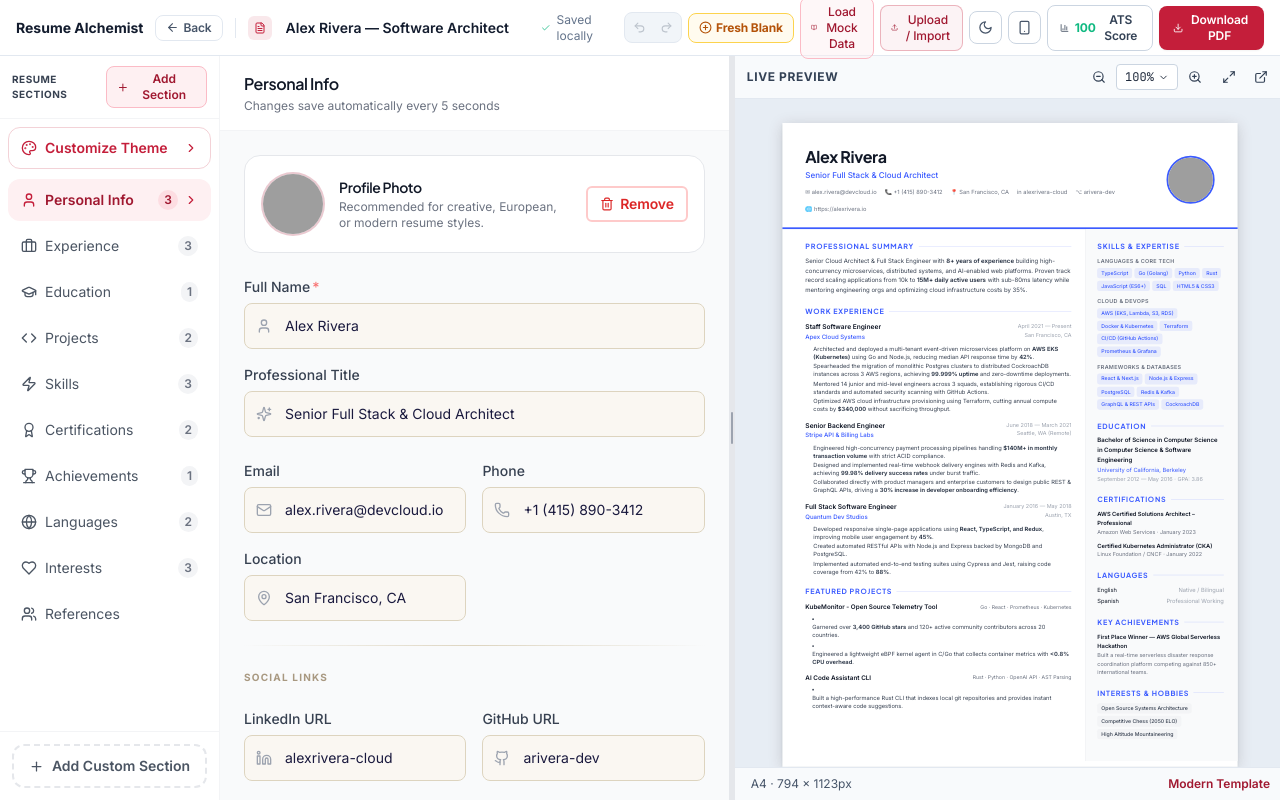
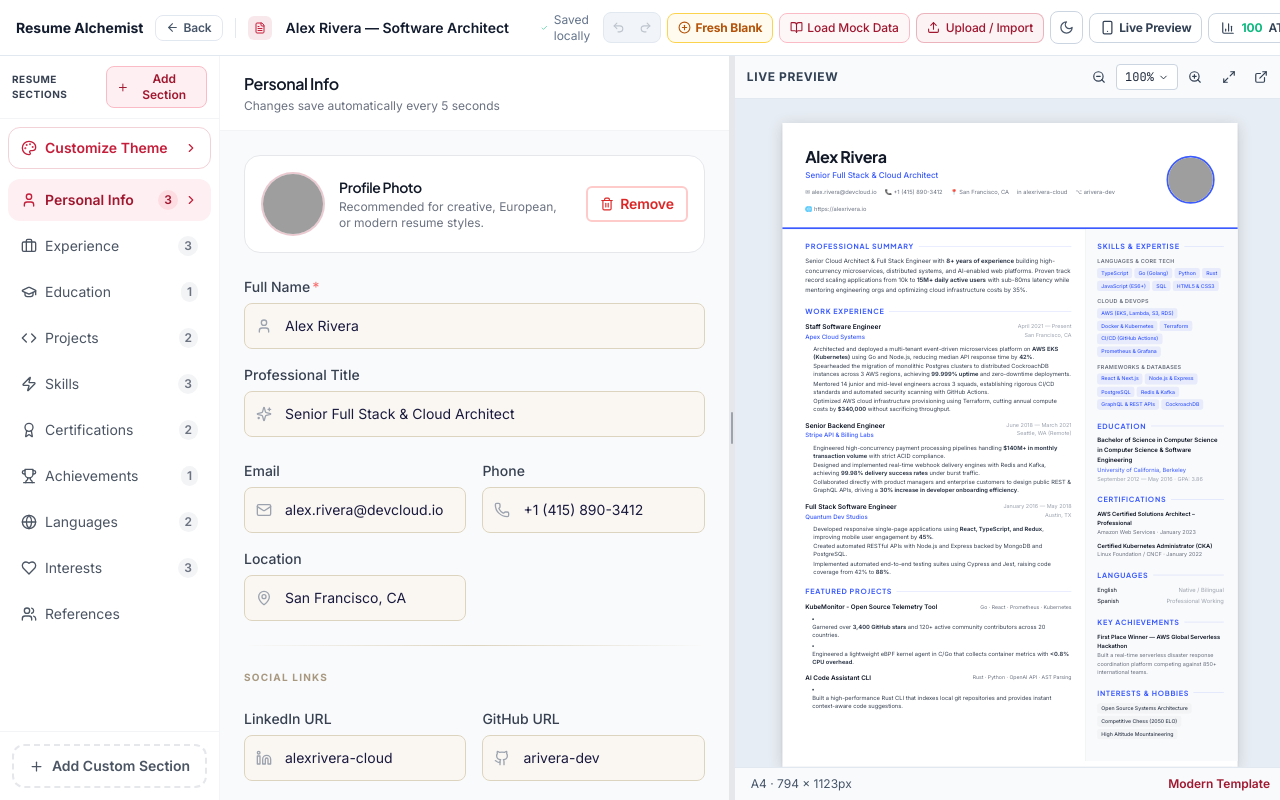
Before and after one commit to Devaansh08/resume-builder, a React (Vite) app in the folder frontend/: page /builder in a window 1280 px wide. Built offline with nearby package versions, Linux system fonts and the light colour scheme; grey boxes are pictures that could not be loaded; a web font is replaced by a local one.

Commit message:
fix: resolve mobile view function visibility and responsive navigation buttons

```diff
--- a/frontend/src/components/builder/BuilderNavbar.tsx
+++ b/frontend/src/components/builder/BuilderNavbar.tsx
@@ -56,7 +56,7 @@ export function BuilderNavbar({
 
   return (
     <>
-      <header className="h-14 bg-white/95 dark:bg-surface-900/95 border-b border-surface-200 dark:border-surface-800 px-3 sm:px-4 flex items-center justify-between gap-2 flex-shrink-0 z-30 sticky top-0 transition-colors backdrop-blur-md">
+      <header className="h-14 bg-white/95 dark:bg-surface-900/95 border-b border-surface-200 dark:border-surface-800 px-3 sm:px-4 flex items-center justify-between gap-2 flex-shrink-0 z-30 sticky top-0 transition-colors backdrop-blur-md overflow-x-auto no-scrollbar">
         <div className="flex items-center gap-1.5 sm:gap-3 flex-shrink-0">
           <button
             onClick={() => navigate('/')}
@@ -119,7 +119,7 @@ export function BuilderNavbar({
           )}
         </div>
 
-        <div className="flex items-center gap-1 sm:gap-1.5 ml-auto">
+        <div className="flex items-center gap-1 sm:gap-1.5 ml-auto shrink-0">
           {/* Undo / Redo Buttons */}
           <div className="flex items-center gap-0.5 bg-surface-100 dark:bg-surface-800/60 rounded-lg p-0.5 border border-surface-200 dark:border-surface-700/50">
             <button
@@ -244,14 +244,15 @@ export function BuilderNavbar({
         {/* Mobile/Desktop toggle */}
         <button
           onClick={onToggleMobilePreview}
-          className={`btn btn-sm p-1.5 sm:p-2 rounded-lg transition-colors ${
+          className={`btn btn-sm gap-1 px-2.5 py-1.5 rounded-lg transition-colors font-bold shrink-0 flex items-center shadow-xs ${
             isMobilePreview
               ? 'bg-brand-500 text-white'
-              : 'text-surface-600 dark:text-surface-300 border border-surface-300 dark:border-surface-700 hover:bg-surface-100 dark:hover:bg-surface-800'
+              : 'text-surface-700 dark:text-surface-200 border border-surface-300 dark:border-surface-700 hover:bg-surface-100 dark:hover:bg-surface-800'
           }`}
-          title="Toggle preview"
+          title="Toggle Mobile Preview / Editor"
         >
           {isMobilePreview ? <Monitor size={15} /> : <Smartphone size={15} />}
+          <span className="text-xs">{isMobilePreview ? 'Edit Resume' : 'Live Preview'}</span>
         </button>
 
         {/* ATS Score */}
--- a/frontend/src/components/builder/PreviewPanel.tsx
+++ b/frontend/src/components/builder/PreviewPanel.tsx
@@ -33,7 +33,7 @@ const MemoizedTemplateContainer = memo(({ template, resume }: { template: Templa
   return <TemplateComponent resume={resume} />;
 }, (prev, next) => prev.template === next.template && prev.resume === next.resume);
 
-export function PreviewPanel() {
+export function PreviewPanel({ isMobilePreview, onToggleMobilePreview }: { isMobilePreview?: boolean; onToggleMobilePreview?: () => void } = {}) {
   const { currentResume, zoomLevel, setZoomLevel } = useResumeStore();
   const deferredResume = useDeferredValue(currentResume);
   const previewRef = useRef<HTMLDivElement>(null);
@@ -87,11 +87,22 @@ export function PreviewPanel() {
     <div className="flex flex-col h-full bg-surface-100 dark:bg-surface-950 transition-colors">
       {/* Preview toolbar */}
       <div
-        className="flex items-center justify-between px-3 py-2 flex-shrink-0 bg-surface-50 dark:bg-surface-900 border-b border-surface-200 dark:border-surface-800 shadow-2xs"
+        className="flex items-center justify-between px-3 py-2 flex-shrink-0 bg-surface-50 dark:bg-surface-900 border-b border-surface-200 dark:border-surface-800 shadow-2xs overflow-x-auto no-scrollbar gap-2"
       >
-        <span className="text-xs font-bold uppercase tracking-wider text-surface-700 dark:text-surface-300">
-          Live Preview
-        </span>
+        <div className="flex items-center gap-2 shrink-0">
+          {isMobilePreview && onToggleMobilePreview && (
+            <button
+              type="button"
+              onClick={onToggleMobilePreview}
+              className="btn btn-sm gap-1.5 px-2.5 py-1 text-xs font-bold bg-brand-500 text-white rounded-lg shadow-xs hover:bg-brand-600 flex items-center transition-all shrink-0"
+            >
+              <span>← Back to Editor</span>
+            </button>
+          )}
+          <span className="text-xs font-bold uppercase tracking-wider text-surface-700 dark:text-surface-300 shrink-0">
+            Live Preview
+          </span>
+        </div>
         <div className="flex items-center gap-1 relative">
           <button
             onClick={handleZoomOut}
--- a/frontend/src/pages/Builder.tsx
+++ b/frontend/src/pages/Builder.tsx
@@ -190,7 +190,10 @@ export default function BuilderPage() {
             className={`${isMobilePreview ? 'flex flex-1 w-full' : 'hidden lg:flex'} flex-col bg-gray-200 dark:bg-surface-800 overflow-hidden min-w-0 preview-resizable-panel`}
             style={isMobilePreview ? { width: '100%' } : undefined}
           >
-            <PreviewPanel />
+            <PreviewPanel
+              isMobilePreview={isMobilePreview}
+              onToggleMobilePreview={() => setIsMobilePreview(!isMobilePreview)}
+            />
           </div>
         </div>
 
```
